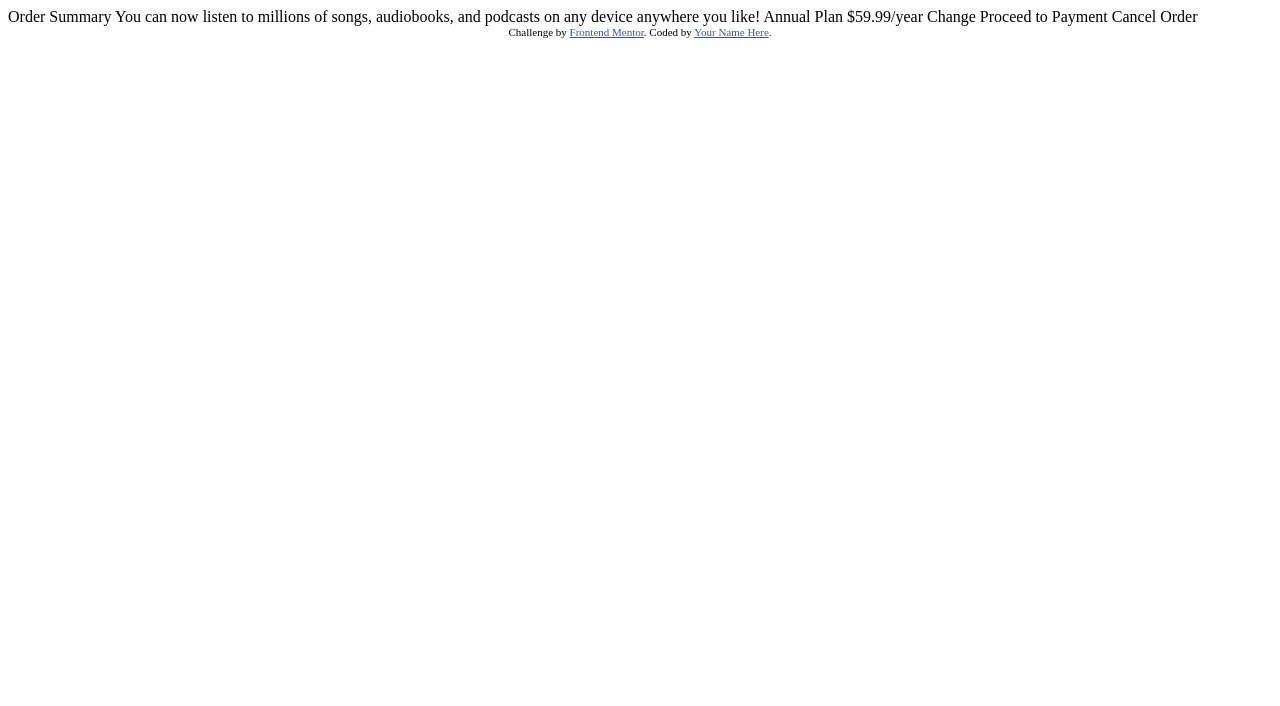
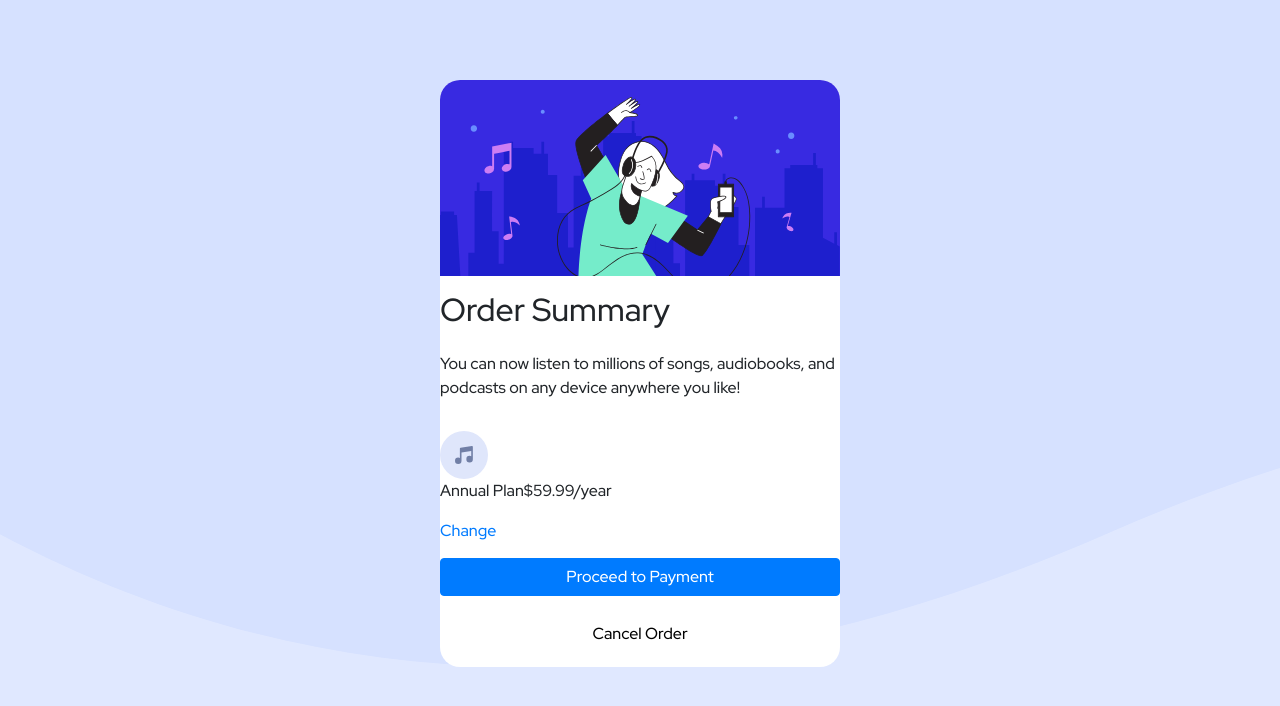
Before and after one commit to legion20/order-summary-component-main, a plain HTML site: page index.html in a window 1280 px wide. Drawn offline with nearby package versions, Linux system fonts and the light colour scheme.

Commit message:
first day

```diff
--- a/index.html
+++ b/index.html
@@ -1,37 +1,56 @@
 <!DOCTYPE html>
 <html lang="en">
+
 <head>
   <meta charset="UTF-8">
-  <meta name="viewport" content="width=device-width, initial-scale=1.0"> <!-- displays site properly based on user's device -->
+  <meta name="viewport" content="width=device-width, initial-scale=1.0">
 
+
+  <!-- displays site properly based on user's device -->
+  <link rel="preconnect" href="https://fonts.googleapis.com">
+  <link rel="preconnect" href="https://fonts.gstatic.com" crossorigin>
+  <link href="https://fonts.googleapis.com/css2?family=Red+Hat+Display:wght@500;700;900&display=swap" rel="stylesheet">
   <link rel="icon" type="image/png" sizes="32x32" href="./images/favicon-32x32.png">
+  <!-- Bootstrap CSS -->
+  <link rel="stylesheet" href="https://maxcdn.bootstrapcdn.com/bootstrap/4.0.0/css/bootstrap.min.css"
+    integrity="sha384-Gn5384xqQ1aoWXA+058RXPxPg6fy4IWvTNh0E263XmFcJlSAwiGgFAW/dAiS6JXm" crossorigin="anonymous">
+  <!-- Optional JavaScript -->
+  <!-- jQuery first, then Popper.js, then Bootstrap JS -->
+  <script src="https://code.jquery.com/jquery-3.2.1.slim.min.js"
+    integrity="sha384-KJ3o2DKtIkvYIK3UENzmM7KCkRr/rE9/Qpg6aAZGJwFDMVNA/GpGFF93hXpG5KkN" crossorigin="anonymous">
+  </script>
+  <script src="https://cdnjs.cloudflare.com/ajax/libs/popper.js/1.12.9/umd/popper.min.js"
+    integrity="sha384-ApNbgh9B+Y1QKtv3Rn7W3mgPxhU9K/ScQsAP7hUibX39j7fakFPskvXusvfa0b4Q" crossorigin="anonymous">
+  </script>
+  <script src="https://maxcdn.bootstrapcdn.com/bootstrap/4.0.0/js/bootstrap.min.js"
+    integrity="sha384-JZR6Spejh4U02d8jOt6vLEHfe/JQGiRRSQQxSfFWpi1MquVdAyjUar5+76PVCmYl" crossorigin="anonymous">
+  </script>
+
+  <link rel="stylesheet" href="styles.css">
 
   <title>Frontend Mentor | Order summary card</title>
+</head>
 
-  <!-- Feel free to remove these styles or customise in your own stylesheet 👍 -->
-  <style>
-    .attribution { font-size: 11px; text-align: center; }
-    .attribution a { color: hsl(228, 45%, 44%); }
-  </style>
-</head>
 <body>
 
-  Order Summary
+  <div class="container">
+    <img src="images/illustration-hero.svg" alt="hero" class="hero">
+      <h2>Order Summary</h2>
+      <p class="para">You can now listen to millions of songs, audiobooks, and podcasts on any device anywhere you like!</p>
+      <div class="plan">
+        <img src="images/icon-music.svg" alt="music icon">
+        <p><span>Annual Plan</span><span>$59.99/year</span></p>
+        <a href="#">Change</a>
+      </div>
+      <button type="button" class="btn btn-primary">Proceed to Payment</button>
+      <button class="cancel"><a>Cancel Order</a></button>
+  </div>
 
-  You can now listen to millions of songs, audiobooks, and podcasts on any
-  device anywhere you like!
 
-  Annual Plan
-  $59.99/year
+  <!-- <div class="attribution">
+    Challenge by <a href="https://www.frontendmentor.io?ref=challenge" target="_blank">Frontend Mentor</a>.
+    Coded by <a href="https://github.com/legion20">Vishesh Bardia</a>.
+  </div> -->
+</body>
 
-  Change
-
-  Proceed to Payment
-  Cancel Order
-
-  <div class="attribution">
-    Challenge by <a href="https://www.frontendmentor.io?ref=challenge" target="_blank">Frontend Mentor</a>.
-    Coded by <a href="#">Your Name Here</a>.
-  </div>
-</body>
 </html>
--- /dev/null
+++ b/styles.css
@@ -0,0 +1,47 @@
+body {
+    background: url(images/pattern-background-desktop.svg) no-repeat;
+    background-size: cover;
+    background-color: hsl(225, 100%, 94%);
+    font-family: 'Red Hat Display', sans-serif;
+}
+
+
+.container {
+    margin-top: 80px;
+    background-color: white;
+    padding: 0px;
+    width: 400px;
+    border-radius: 20px;
+    display: grid;
+    grid-template-columns: 1fr;
+    grid-gap: 15px;
+    align-content: center;
+}
+
+.hero{
+    width: 400px;
+    border-top-left-radius: 20px;
+    border-top-right-radius: 20px;
+}
+
+
+
+.cancel {
+    border: none;
+    background-color: white;
+    margin: 10px 10px 20px 10px;
+}
+
+.content {
+    font-size: 16px;
+    align-items: center;
+}
+
+.attribution {
+    font-size: 11px;
+    text-align: center;
+  }
+
+  .attribution a {
+    color: hsl(228, 45%, 44%);
+  }
```
